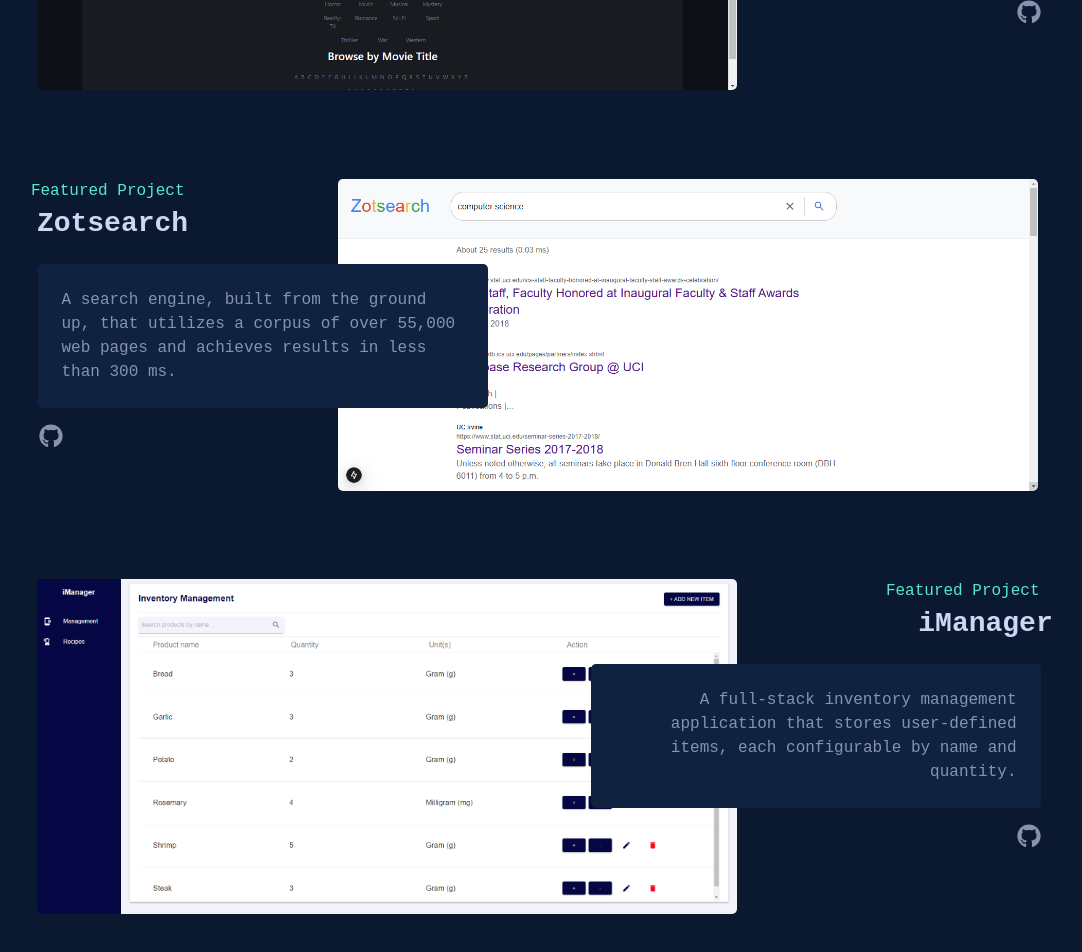
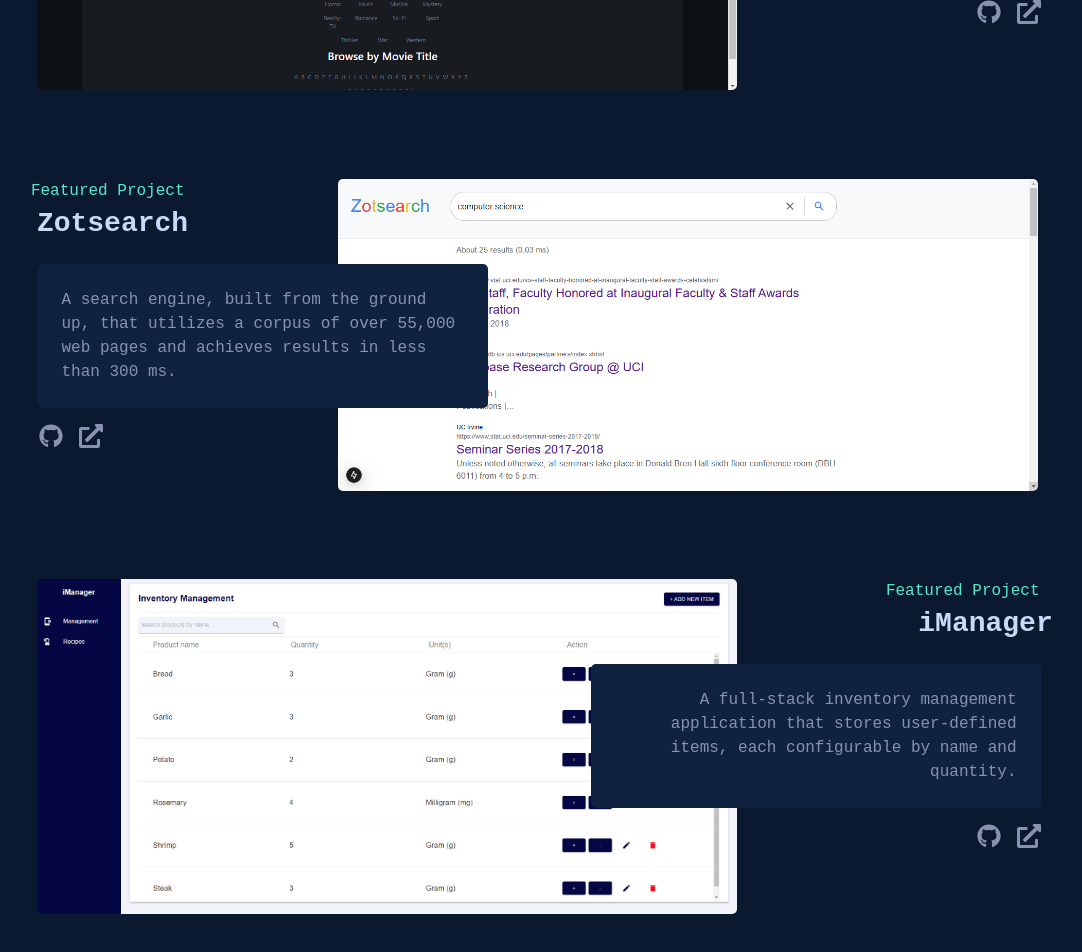
Before and after one commit to jacheng1/custom-website, a React (Vite) app in the folder frontend/: page / in a window 1280 px wide. Shown: the part 2583-3535 px from the top of the page, without its empty margins (104-1186 px from the left). Built offline with nearby package versions, Linux system fonts and the light colour scheme.

Commit message:
Add project page routes.

```diff
--- a/frontend/src/Home.jsx
+++ b/frontend/src/Home.jsx
@@ -1,7 +1,7 @@
 import 'bootstrap/dist/css/bootstrap.min.css';
 import React, { useState, useEffect } from "react";
 import { Link } from 'react-router-dom';
-import { FaGithub, FaLinkedin, FaEnvelope } from "react-icons/fa";
+import { FaGithub, FaLinkedin, FaEnvelope, FaExternalLinkAlt } from "react-icons/fa";
 import logo from '/logo.svg';
 import project1 from '/project1.png';
 import project2 from '/project2.png';
@@ -270,6 +270,7 @@
                         enabling users to browse, sort, and search for movies.
                       </p>
                     </div>
+                    <div className="project-links">
                       <a
                         className="text-decoration-none ms-3"
                         href="https://github.com/jacheng1/fabflix"
@@ -278,6 +279,14 @@
                       >
                         <FaGithub className="fs-4" />
                       </a>
+                      <Link
+                        className="text-decoration-none ms-3"
+                        to="/fabflix"
+                        rel="noopener noreferrer"
+                      >
+                        <FaExternalLinkAlt className="fs-4" />
+                      </Link>
+                    </div>
                   </div>
                 </div>
               </li>
@@ -298,6 +307,7 @@
                         A search engine, built from the ground up, that utilizes a corpus of over 55,000 web pages and achieves results in less than 300 ms.
                       </p>
                     </div>
+                    <div className="project-links">
                       <a
                         className="text-decoration-none ms-3"
                         href="https://github.com/jacheng1/search-engine"
@@ -306,6 +316,14 @@
                       >
                         <FaGithub className="fs-4" />
                       </a>
+                      <Link
+                        className="text-decoration-none ms-3"
+                        to="/zotcourse"
+                        rel="noopener noreferrer"
+                      >
+                        <FaExternalLinkAlt className="fs-4" />
+                      </Link>
+                    </div>
                   </div>
                 </div>
               </li>
@@ -326,6 +344,7 @@
                         A full-stack inventory management application that stores user-defined items, each configurable by name and quantity.
                       </p>
                     </div>
+                    <div className="project-links">
                       <a
                         className="text-decoration-none ms-3"
                         href="https://github.com/jacheng1/inventory-manager"
@@ -334,6 +353,14 @@
                       >
                         <FaGithub className="fs-4" />
                       </a>
+                      <Link
+                        className="text-decoration-none ms-3"
+                        to="/imanager"
+                        rel="noopener noreferrer"
+                      >
+                        <FaExternalLinkAlt className="fs-4" />
+                      </Link>
+                    </div>
                   </div>
                 </div>
               </li>
--- /dev/null
+++ b/frontend/src/Project1.jsx
@@ -0,0 +1,12 @@
+import 'bootstrap/dist/css/bootstrap.min.css';
+import './custom.scss';
+
+function Project1() {
+    return (
+        <>
+            <p className="text-dark-gray">Under construction.</p>
+        </>
+    );
+}
+
+export default Project1;
--- /dev/null
+++ b/frontend/src/Project2.jsx
@@ -0,0 +1,12 @@
+import 'bootstrap/dist/css/bootstrap.min.css';
+import './custom.scss';
+
+function Project2() {
+    return (
+        <>
+            <p className="text-dark-gray">Under construction.</p>
+        </>
+    );
+}
+
+export default Project2;
--- /dev/null
+++ b/frontend/src/Project3.jsx
@@ -0,0 +1,12 @@
+import 'bootstrap/dist/css/bootstrap.min.css';
+import './custom.scss';
+
+function Project3() {
+    return (
+        <>
+            <p className="text-dark-gray">Under construction.</p>
+        </>
+    );
+}
+
+export default Project3;
--- a/frontend/src/custom.scss
+++ b/frontend/src/custom.scss
@@ -396,14 +396,14 @@
     text-align: left;
 }
 
-#projects ul li a {
+#projects ul li .project-links {
     margin-left: 0;
-    margin-right: -70px;
+    margin-right: -30px;
     display: inline-block;
 }
 
-#projects ul li:nth-child(even) a {
-    margin-right: 140px;
+#projects ul li:nth-child(even) .project-links {
+    margin-right: 100px;
 }
 
 @import "bootstrap/scss/bootstrap";
--- a/frontend/src/main.jsx
+++ b/frontend/src/main.jsx
@@ -2,12 +2,18 @@
 import { createRoot } from 'react-dom/client';
 import { BrowserRouter as Router, Routes, Route } from 'react-router-dom';
 import Home from './Home.jsx';
+import Project1 from './Project1.jsx';
+import Project2 from './Project2.jsx';
+import Project3 from './Project3.jsx';
 
 createRoot(document.getElementById('root')).render(
   <StrictMode>
     <Router>
       <Routes>
         <Route path="/" element={<Home />} />
+        <Route path="/fabflix" element={<Project1 />} />
+        <Route path="/zotsearch" element={<Project2 />} />
+        <Route path="/imanager" element={<Project3 />} />
       </Routes>
     </Router>
   </StrictMode>,
```
Lines whose indentation alone changed are shown as unchanged.
